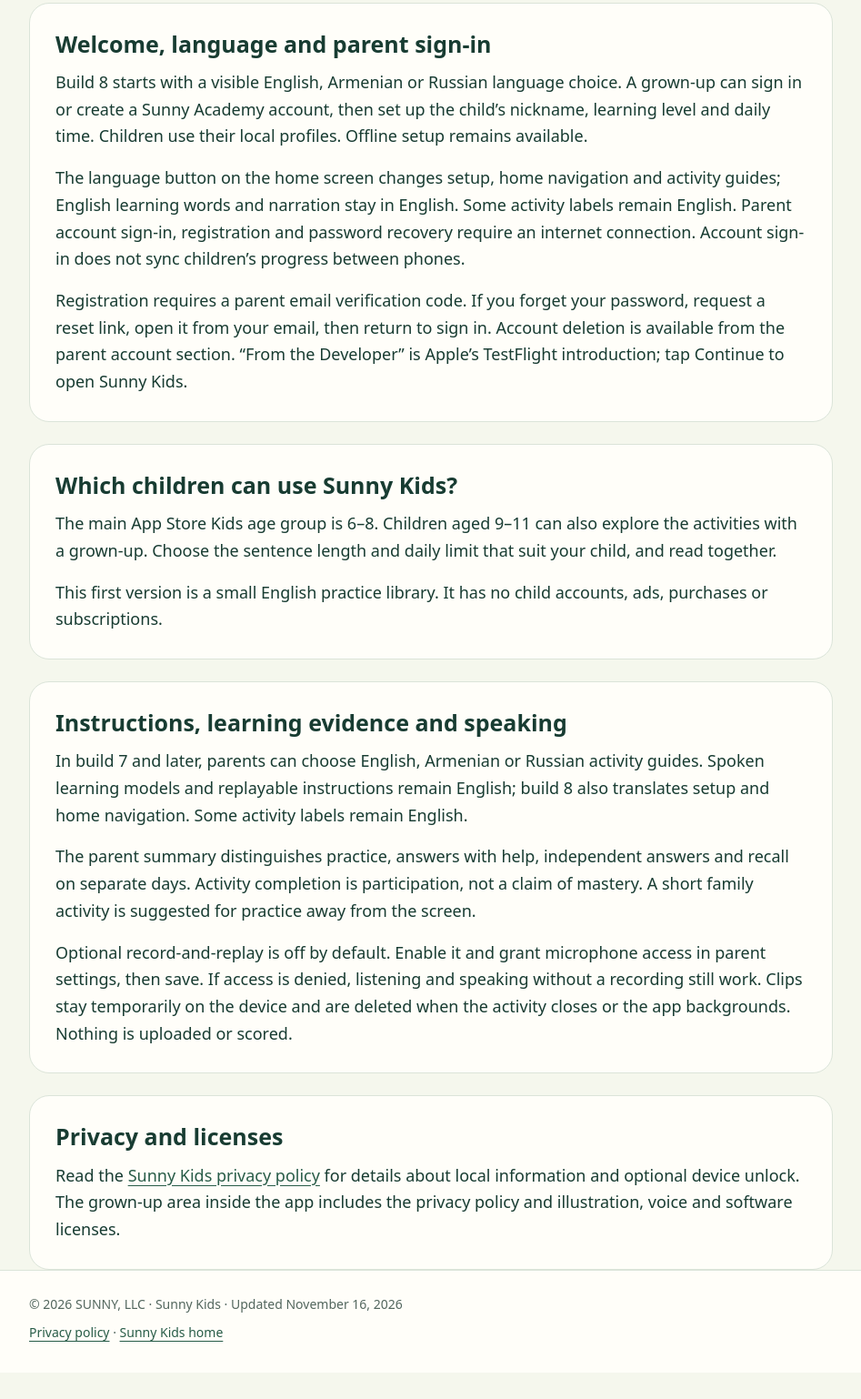
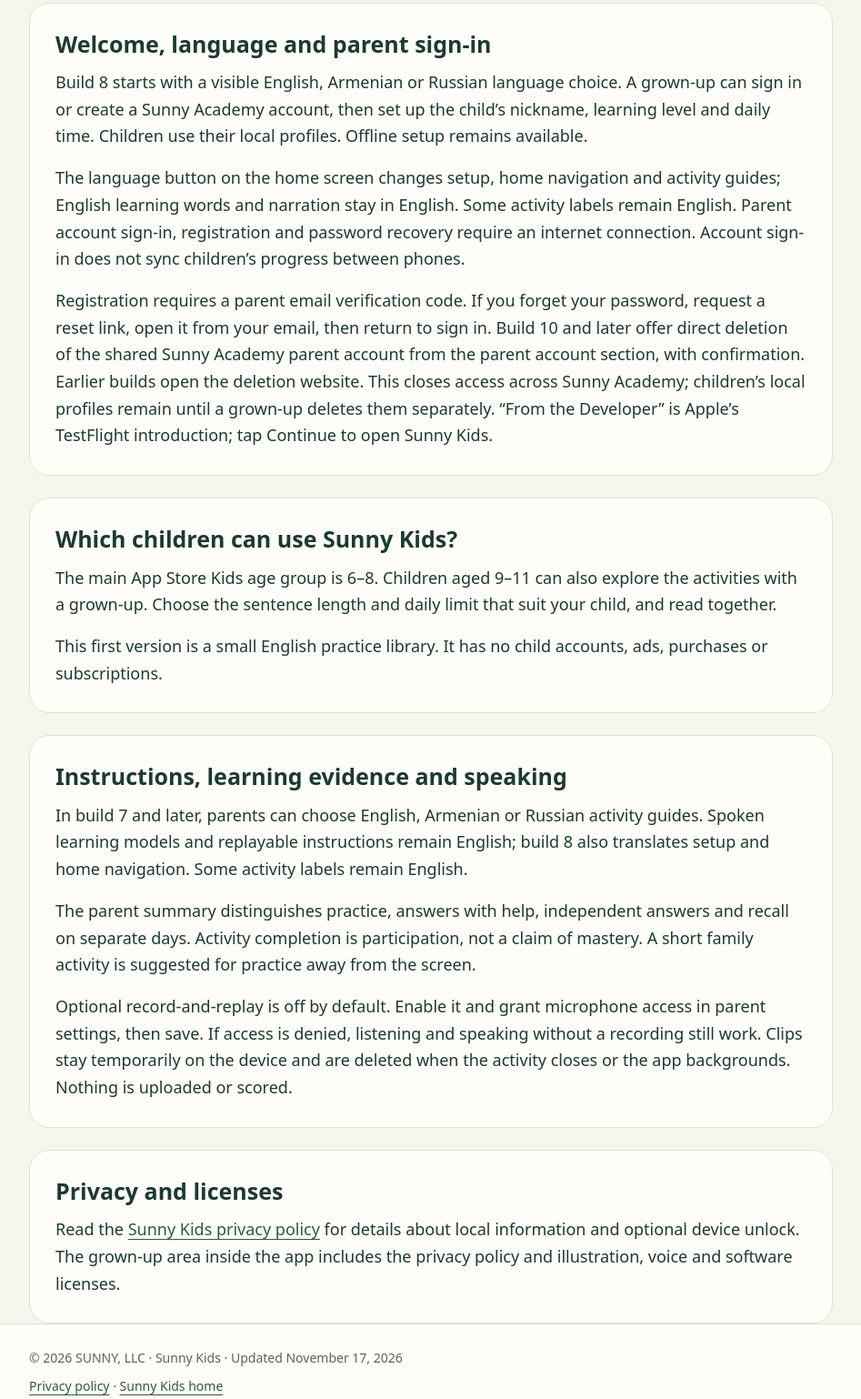
Before and after one commit to gevorgabgaryan/sunny-kids-site, a plain HTML site: page support/index.html in a window 1280 px wide. Shown: the part 2712-4250 px from the top of the page at 91% size, without its empty margins (166-1113 px from the left). Before the commit the page ends 4221 px from the top, so only its background shows below. Drawn offline with Linux system fonts and the light colour scheme.

Commit message:
Clarify parent account privacy and in-app deletion

```diff
--- a/support/index.html
+++ b/support/index.html
@@ -14,10 +14,10 @@
 <section class="card"><h2>How do I open grown-up settings?</h2><p>Open the grown-up area and complete the multiplication challenge. If optional device unlock is enabled, you can use it before the challenge or choose the grown-up check instead.</p><p>Anyone enrolled on the device, or someone who knows its passcode, may complete the device-unlock check. It does not verify that a person is a parent.</p></section>
 <section class="card"><h2>Why has learning stopped for today?</h2><p>A grown-up chooses a daily learning limit from 5 to 30 minutes. Time counts while the child area is open. Background time and the grown-up settings area do not count.</p><p>A new day starts at midnight according to the device’s clock. A grown-up can change the limit in settings and save it.</p></section>
 <section class="card"><h2>Where is learning progress saved?</h2><p>Build 7 and later keep up to six separate sibling profiles on the device. Select an explorer in the parent area; each has separate progress, settings, drawings and daily time. Earlier builds have one profile. Progress does not sync to another iPhone or iPad, and support cannot retrieve it from a server.</p><p>“Clear local learning progress” resets learning while keeping the nickname and settings. Use it only when you want to reset that progress. Uninstalling the app can remove local information; device backups depend on your device settings.</p><p>If saving fails, try saving settings again. If saved learning cannot be opened, try the recovery screen’s “Try again” first. “Start fresh” removes saved settings and progress on that device and cannot be undone.</p></section>
-<section class="card"><h2>Welcome, language and parent sign-in</h2><p>Build 8 starts with a visible English, Armenian or Russian language choice. A grown-up can sign in or create a Sunny Academy account, then set up the child’s nickname, learning level and daily time. Children use their local profiles. Offline setup remains available.</p><p>The language button on the home screen changes setup, home navigation and activity guides; English learning words and narration stay in English. Some activity labels remain English. Parent account sign-in, registration and password recovery require an internet connection. Account sign-in does not sync children’s progress between phones.</p><p>Registration requires a parent email verification code. If you forget your password, request a reset link, open it from your email, then return to sign in. Account deletion is available from the parent account section. “From the Developer” is Apple’s TestFlight introduction; tap Continue to open Sunny Kids.</p></section>
+<section class="card"><h2>Welcome, language and parent sign-in</h2><p>Build 8 starts with a visible English, Armenian or Russian language choice. A grown-up can sign in or create a Sunny Academy account, then set up the child’s nickname, learning level and daily time. Children use their local profiles. Offline setup remains available.</p><p>The language button on the home screen changes setup, home navigation and activity guides; English learning words and narration stay in English. Some activity labels remain English. Parent account sign-in, registration and password recovery require an internet connection. Account sign-in does not sync children’s progress between phones.</p><p>Registration requires a parent email verification code. If you forget your password, request a reset link, open it from your email, then return to sign in. Build 10 and later offer direct deletion of the shared Sunny Academy parent account from the parent account section, with confirmation. Earlier builds open the deletion website. This closes access across Sunny Academy; children’s local profiles remain until a grown-up deletes them separately. “From the Developer” is Apple’s TestFlight introduction; tap Continue to open Sunny Kids.</p></section>
 <section class="card"><h2>Which children can use Sunny Kids?</h2><p>The main App Store Kids age group is 6–8. Children aged 9–11 can also explore the activities with a grown-up. Choose the sentence length and daily limit that suit your child, and read together.</p><p>This first version is a small English practice library. It has no child accounts, ads, purchases or subscriptions.</p></section>
 <section class="card"><h2>Instructions, learning evidence and speaking</h2><p>In build 7 and later, parents can choose English, Armenian or Russian activity guides. Spoken learning models and replayable instructions remain English; build 8 also translates setup and home navigation. Some activity labels remain English.</p><p>The parent summary distinguishes practice, answers with help, independent answers and recall on separate days. Activity completion is participation, not a claim of mastery. A short family activity is suggested for practice away from the screen.</p><p>Optional record-and-replay is off by default. Enable it and grant microphone access in parent settings, then save. If access is denied, listening and speaking without a recording still work. Clips stay temporarily on the device and are deleted when the activity closes or the app backgrounds. Nothing is uploaded or scored.</p></section>
 <section class="card"><h2>Privacy and licenses</h2><p>Read the <a href="../privacy/">Sunny Kids privacy policy</a> for details about local information and optional device unlock. The grown-up area inside the app includes the privacy policy and illustration, voice and software licenses.</p></section>
 </main>
-<footer><div class="wrap"><p>© 2026 SUNNY, LLC · Sunny Kids · Updated November 16, 2026</p><p><a href="../privacy/">Privacy policy</a> · <a href="../">Sunny Kids home</a></p></div></footer>
+<footer><div class="wrap"><p>© 2026 SUNNY, LLC · Sunny Kids · Updated November 17, 2026</p><p><a href="../privacy/">Privacy policy</a> · <a href="../">Sunny Kids home</a></p></div></footer>
 </body></html>
```
Also changed, not shown: privacy/index.html (+3 -2 lines).
